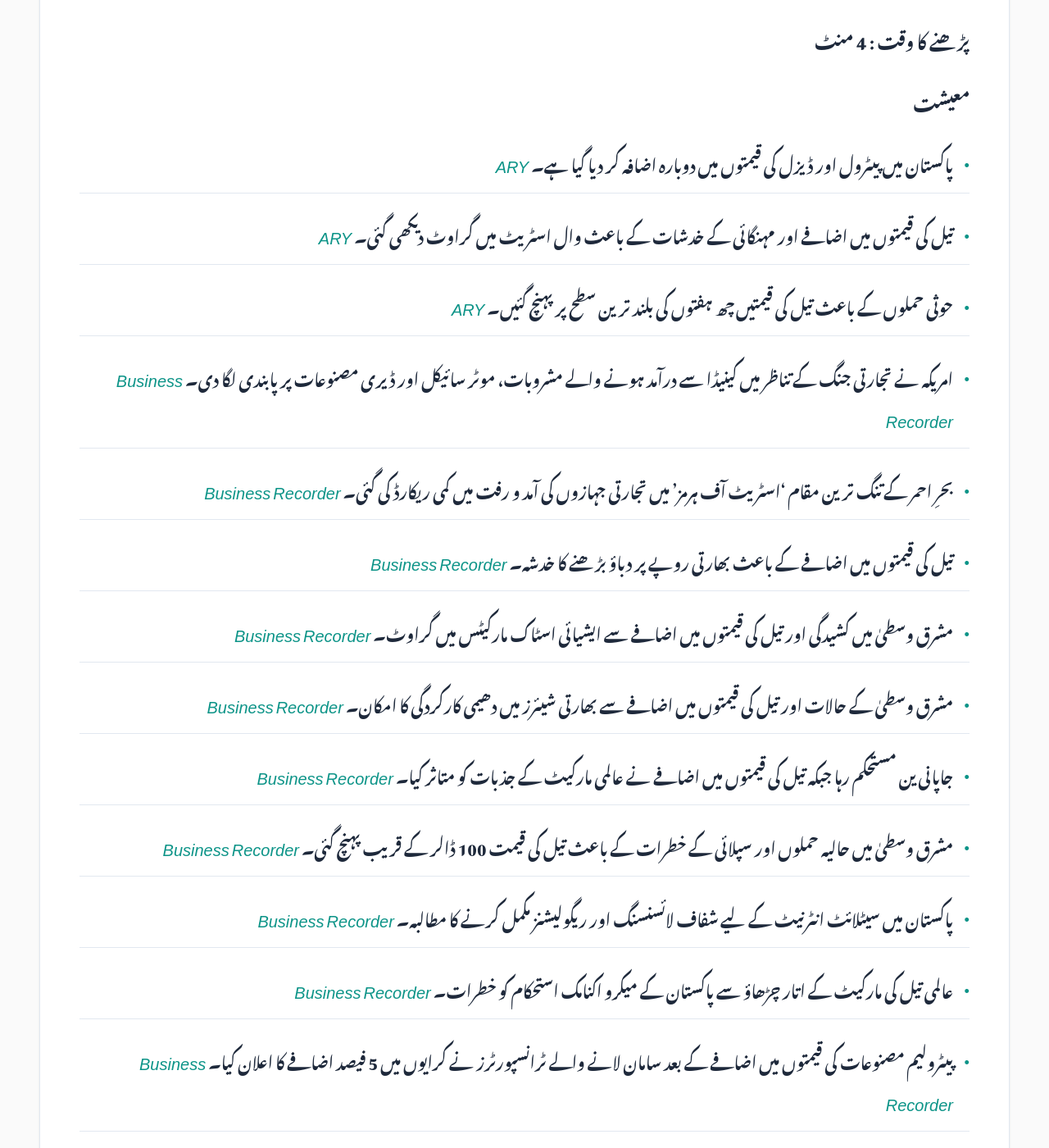
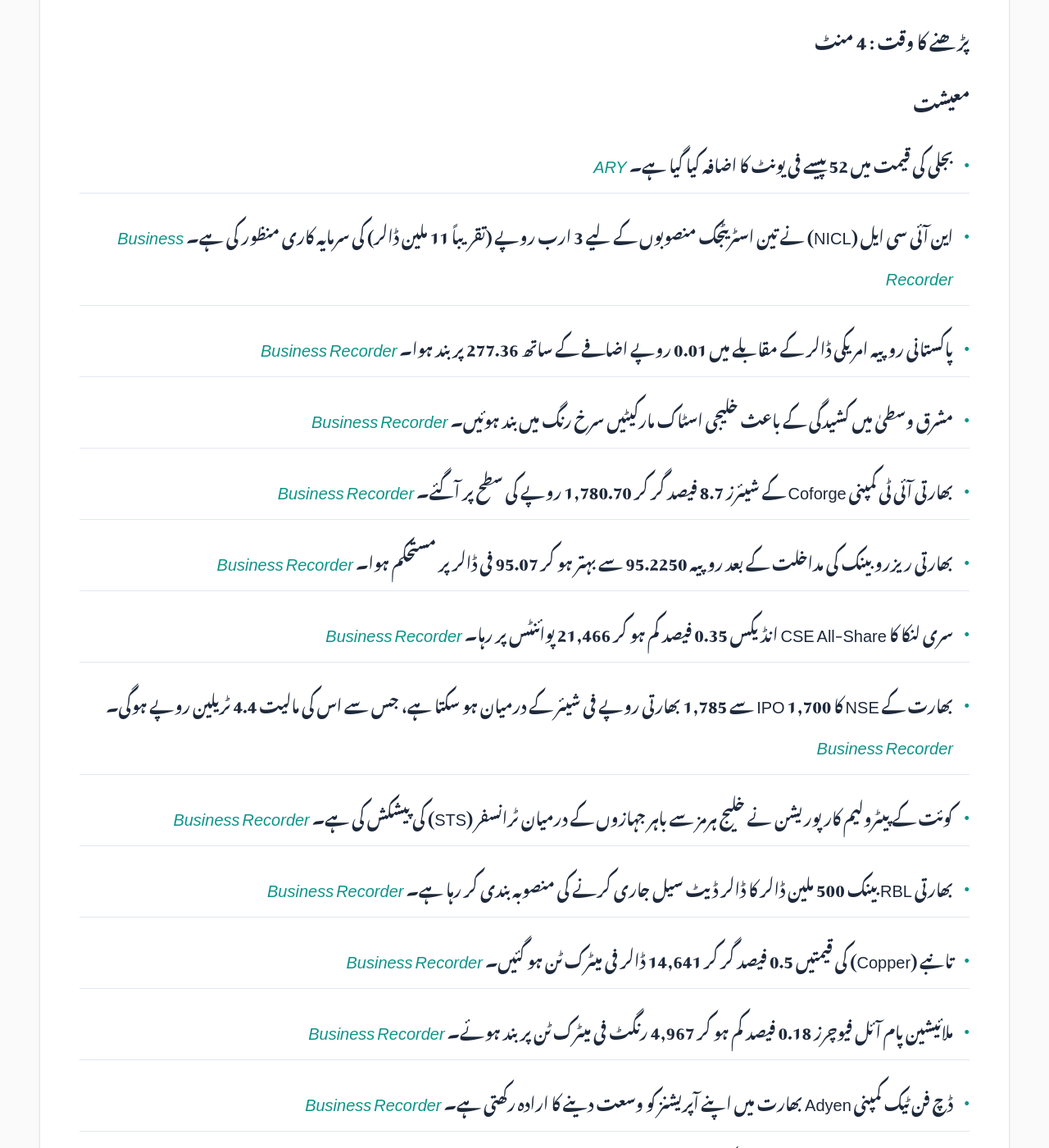
Before and after one commit to zsubzwary/news, a Jekyll site: the page built from ur/index.md, in a window 1280 px wide and 1400 px high, scrolled down 441 px. Shown: the whole window at 82% size. Built offline with Jekyll 4.4.1, drawn with Linux system fonts in a browser that asks for light colours; some web fonts are replaced; comment, search, counter and statistics services are not loaded; some of the changed text lies outside the part shown.

Commit message:
DateTime; 2026-09-09T16:10:58.730Z

```diff
--- a/ur/index.md
+++ b/ur/index.md
@@ -7,50 +7,48 @@ rtl: true
 
 پاکستان کی تازہ خبروں کا خلاصہ
 
- &lrm; 09-Sep-2026 09:10PKT
+ &lrm; 09-Sep-2026 21:10PKT
 
 پڑھنے کا وقت : 4 منٹ
 
 ### معیشت
-- پاکستان میں پیٹرول اور ڈیزل کی قیمتوں میں دوبارہ اضافہ کر دیا گیا ہے۔ *[ARY](https://arynews.tv/petrol-diesel-prices-hiked-again-in-pakistan)*
-- تیل کی قیمتوں میں اضافے اور مہنگائی کے خدشات کے باعث وال اسٹریٹ میں گراوٹ دیکھی گئی۔ *[ARY](https://arynews.tv/wall-st-slips-as-steep-oil-prices-stoke-inflation-concerns-ahead-of-cpi)*
-- حوثی حملوں کے باعث تیل کی قیمتیں چھ ہفتوں کی بلند ترین سطح پر پہنچ گئیں۔ *[ARY](https://arynews.tv/oil-rises-to-six-week-high-following-houthi-attack-on-saudi-sites)*
-- امریکہ نے تجارتی جنگ کے تناظر میں کینیڈا سے درآمد ہونے والے مشروبات، موٹر سائیکل اور ڈیری مصنوعات پر پابندی لگا دی۔ *[Business Recorder](https://www.brecorder.com/news/40438612/us-to-ban-canadian-motorcycle-dairy-alcohol-imports-as-trade-war-sizzles)*
-- بحرِ احمر کے تنگ ترین مقام 'اسٹریٹ آف ہرمز' میں تجارتی جہازوں کی آمد و رفت میں کمی ریکارڈ کی گئی۔ *[Business Recorder](https://www.brecorder.com/news/40438611/shipping-traffic-via-strait-of-hormuz-stays-below-10-day-average-data-shows)*
-- تیل کی قیمتوں میں اضافے کے باعث بھارتی روپے پر دباؤ بڑھنے کا خدشہ۔ *[Business Recorder](https://www.brecorder.com/news/40438610/indian-rupee-under-pressure-with-brent-near-100-testing-rbi-defence)*
-- مشرق وسطیٰ میں کشیدگی اور تیل کی قیمتوں میں اضافے سے ایشیائی اسٹاک مارکیٹس میں گراوٹ۔ *[Business Recorder](https://www.brecorder.com/news/40438609/oil-heads-for-100-asia-stocks-subdued-as-middle-east-tensions-escalate)*
-- مشرق وسطیٰ کے حالات اور تیل کی قیمتوں میں اضافے سے بھارتی شیئرز میں دھیمی کارکردگی کا امکان۔ *[Business Recorder](https://www.brecorder.com/news/40438608/indian-shares-eye-muted-start-as-oil-climbs-on-intensifying-mideast-tensions)*
-- جاپانی ین مستحکم رہا جبکہ تیل کی قیمتوں میں اضافے نے عالمی مارکیٹ کے جذبات کو متاثر کیا۔ *[Business Recorder](https://www.brecorder.com/news/40438607/yen-stands-tall-as-dollar-wobbles-oils-run-towards-100-chills-sentiment)*
-- مشرق وسطیٰ میں حالیہ حملوں اور سپلائی کے خطرات کے باعث تیل کی قیمت 100 ڈالر کے قریب پہنچ گئی۔ *[Business Recorder](https://www.brecorder.com/news/40438606/oil-nears-100-as-fresh-middle-east-strikes-raise-supply-risks)*
-- پاکستان میں سیٹلائٹ انٹرنیٹ کے لیے شفاف لائسنسنگ اور ریگولیشنز مکمل کرنے کا مطالبہ۔ *[Business Recorder](https://www.brecorder.com/news/40438600/mian-zahid-urges-govt-to-complete-satellite-internet-regulations)*
-- عالمی تیل کی مارکیٹ کے اتار چڑھاؤ سے پاکستان کے میکرو اکنامک استحکام کو خطرات۔ *[Business Recorder](https://www.brecorder.com/news/40438513/rising-pressures-on-macroeconomic-stability-highlighted)*
-- پیٹرولیم مصنوعات کی قیمتوں میں اضافے کے بعد سامان لانے والے ٹرانسپورٹرز نے کرایوں میں 5 فیصد اضافے کا اعلان کیا۔ *[Business Recorder](https://www.brecorder.com/news/40438514/goods-transporters-announce-5pc-increase-in-fares)*
-- بینک آف پنجاب کے شیئر ہولڈرز نے حکومت پنجاب کی جانب سے 30 ارب روپے کی سرمایہ کاری کی منظوری دے دی۔ *[Business Recorder](https://www.brecorder.com/news/40438515/bop-shareholders-approve-rs30bn-equity-injection-by-punjab-govt)*
+- بجلی کی قیمت میں 52 پیسے فی یونٹ کا اضافہ کیا گیا ہے۔ *[ARY](https://arynews.tv/electricity-price-hiked-by-52-paisas-per-unit)*
+- این آئی سی ایل (NICL) نے تین اسٹریٹجک منصوبوں کے لیے 3 ارب روپے (تقریباً 11 ملین ڈالر) کی سرمایہ کاری منظور کی ہے۔ *[Business Recorder](https://www.brecorder.com/news/40438662/nicl-to-invest-11mn-for-expansion-hub-relocation)*
+- پاکستانی روپیہ امریکی ڈالر کے مقابلے میں 0.01 روپے اضافے کے ساتھ 277.36 پر بند ہوا۔ *[Business Recorder](https://www.brecorder.com/news/40438656/intra-day-update-rupee-records-gain-against-us-dollar)*
+- مشرق وسطیٰ میں کشیدگی کے باعث خلیجی اسٹاک مارکیٹیں سرخ رنگ میں بند ہوئیں۔ *[Business Recorder](https://www.brecorder.com/news/40438674/most-gulf-bourses-in-red-as-middle-east-conflict-escalates)*
+- بھارتی آئی ٹی کمپنی Coforge کے شیئرز 8.7 فیصد گر کر 1,780.70 روپے کی سطح پر آگئے۔ *[Business Recorder](https://www.brecorder.com/news/40438673/indias-coforge-slides-nearly-9-as-chairman-quits-over-board-evaluation-concerns)*
+- بھارتی ریزرو بینک کی مداخلت کے بعد روپیہ 95.2250 سے بہتر ہو کر 95.07 فی ڈالر پر مستحکم ہوا۔ *[Business Recorder](https://www.brecorder.com/news/40438672/india-central-bank-likely-steps-in-to-stem-indian-rupees-oil-outflow-driven-fall-traders-say)*
+- سری لنکا کا CSE All-Share انڈیکس 0.35 فیصد کم ہو کر 21,466 پوائنٹس پر رہا۔ *[Business Recorder](https://www.brecorder.com/news/40438670/utilities-industrials-drag-sri-lankan-shares-lower)*
+- بھارت کے NSE کا IPO 1,700 سے 1,785 بھارتی روپے فی شیئر کے درمیان ہو سکتا ہے، جس سے اس کی مالیت 4.4 ٹریلین روپے ہوگی۔ *[Business Recorder](https://www.brecorder.com/news/40438665/nse-likely-to-price-ipo-at-1700-1785-indian-rupees-per-share-source-says)*
+- کوئت کے پیٹرولیم کارپوریشن نے خلیج ہرمز سے باہر جہازوں کے درمیان ٹرانسفر (STS) کی پیشکش کی ہے۔ *[Business Recorder](https://www.brecorder.com/news/40438663/kuwait-petroleum-offering-ship-to-ship-transfers-outside-hormuz-to-buyers-official-says)*
+- بھارتی RBL بینک 500 ملین ڈالر کا ڈالر ڈیٹ سیل جاری کرنے کی منصوبہ بندی کر رہا ہے۔ *[Business Recorder](https://www.brecorder.com/news/40438660/rbl-bank-set-for-debut-dollar-debt-sale-eyes-5-year-funding-bankers-say)*
+- تانبے (Copper) کی قیمتیں 0.5 فیصد گر کر 14,641 ڈالر فی میٹرک ٹن ہو گئیں۔ *[Business Recorder](https://www.brecorder.com/news/40438659/copper-slips-from-record-highs-on-middle-east-worries)*
+- ملائیشین پام آئل فیوچرز 0.18 فیصد کم ہو کر 4,967 رنگٹ فی میٹرک ٹن پر بند ہوئے۔ *[Business Recorder](https://www.brecorder.com/news/40438657/palm-slips-for-second-session-as-profit-taking-weighs)*
+- ڈچ فن ٹیک کمپنی Adyen بھارت میں اپنے آپریشنز کو وسعت دینے کا ارادہ رکھتی ہے۔ *[Business Recorder](https://www.brecorder.com/news/40438655/dutch-fintech-adyen-sees-long-term-india-opportunity-plans-local-expansion)*
+- ML-1 پروجیکٹ کا ڈیزائن اکتوبر تک مکمل کرنے کا اے ڈی بی (ADB) نے اعادہ کیا۔ *[ARY](https://arynews.tv/ml-1-project-design-to-be-completed-by-october-adb-reaffirms)*
 
 ### سائنس اور ٹیکنالوجی
-- سندھ میں موسمیاتی تبدیلیوں سے نمٹنے کے لیے سیٹلائٹ ٹیکنالوجی کے استعمال پر زور دیا گیا۔ *[Business Recorder](https://www.brecorder.com/news/40438604/climate-resilience-in-sindh-symposium-highlights-use-of-satellite-tech)*
+- ایپل کے نئے سی ای او جان ٹرنس کے دورانیے میں کمپنی کے پہلے فولڈنگ آئی فون کے لانچ کی توقع ہے۔ *[Business Recorder](https://www.brecorder.com/news/40438666/apple-expected-to-unveil-first-folding-phone-with-new-ceo-ternus-in-command)*
 
 ### سیاست
-- جماعت اسلامی کی جانب سے اسلام آباد مارچ کا امکان ظاہر کیا گیا ہے۔ *[ARY](https://arynews.tv/jamaat-e-islami-may-march-towards-islamabad-hafez-naeem-says)*
+- این پی پی (ANP) پیٹرولیم لیوی کے خلاف جمعیت علماء کے احتجاج میں شامل ہوگی۔ *[ARY](https://arynews.tv/anp-to-join-ji-protests-over-petroleum-levy)*
+- پی ایم ایل ایف (PML-F) نے عارف خان ساقی کیس سے لاتعلقی کا اظہار کیا ہے، جبکہ علی گوہر شاہ پی پی پی میں شامل ہو گئے ہیں۔ *[ARY](https://arynews.tv/arif-khan-saqi-case-pml-f-distances-itself-from-incident-says-ali-gohar-shah-joined-ppp)*
+- پاکستان نے غیر قانونی اسرائیلی بستیوں کی مصنوعات پر برطانیہ کی پابندی کا خیر مقدم کیا ہے۔ *[Business Recorder](https://www.brecorder.com/news/40438671/pakistan-welcomes-uk-ban-on-illegal-israeli-settlement-goods)*
+- دفاع وزیر خواجہ محمد آصف کے مطابق مکہ دفاعی معاہدہ سعودی عرب پر جارحیت کی صورت میں فعال ہو سکتا ہے۔ *[Business Recorder](https://www.brecorder.com/news/40438667/makkah-defence-pact-may-become-operational-if-saudi-arabia-faces-aggression-asif)*
+- سربیا کے صدر ولک نے پارلیمنٹ تحلیل کر کے اگلے ماہ ضمنی انتخابات کا اعلان کر دیا ہے۔ *[Business Recorder](https://www.brecorder.com/news/40438661/serbias-president-vucic-dissolves-parliament-calls-snap-elections)*
 
-### قومی
-- پاکستان اور نیوزی لینڈ کے درمیان تعلیم اور مہارتوں کے شعبے میں تعاون کو مضبوط بنانے کا عہد۔ *[ARY](https://arynews.tv/pakistan-and-new-zealand-reaffirm-commitment-to-strengthen-education-and-skills-cooperation)*
-- دانیش اسکولوں کے نظم و نسق اور انتظامی امور کو بہتر بنانے کے اقدامات کا جائزہ لیا گیا۔ *[Business Recorder](https://www.brecorder.com/news/40438599/measures-to-strengthen-daanish-schools-governance-reviewed)*
-- اسکائی گارڈنز ہاؤسنگ اسکیم میں سرکاری اور جنگلاتی زمین کے قبضے کی تحقیقات کا حکم۔ *[Business Recorder](https://www.brecorder.com/news/40438601/sky-gardens-housing-scheme-nab-directed-to-probe-annexation-of-shamilaat-amp-forest-land)*
-- پی اے ای سی (PAEC) کے چیئرمین کا جوہری اور تابکاری کی حفاظت کے عالمی معیار پر عمل درآمد کا عزم۔ *[Business Recorder](https://www.brecorder.com/news/40438602/nuclear-radiation-safety-nuclear-security-paec-chief-reaffirms-commitment-to-international-standards)*
-- پنجاب کے صحت کے شعبے کو عالمی معیار کے مطابق بنانے اور چین کے ساتھ تعاون بڑھانے کا اعلان۔ *[Business Recorder](https://www.brecorder.com/news/40438603/punjabs-health-sector-being-aligned-with-global-standards-minister)*
-- اڈیالہ جیل کے قیدیوں کی نجی ہسپتالوں میں طبی معائنے کے حصول کے لیے قانونی چارہ جوئی۔ *[Business Recorder](https://www.brecorder.com/news/40438605/medical-facilities-three-adiala-jail-inmates-move-fcc-to-callenge-ihc-verdict)*
-- کراچی کے میئر کے دفتر میں آگ لگنے سے نقصان پہنچا لیکن کوئی جانی نقصان نہیں ہوا۔ *[Business Recorder](https://www.brecorder.com/news/40438512/fire-damages-mayors-office)*
+### ملکی
+- میر رضا قتل کیس میں ٹیسٹ فائر شیلز کی اصلیت پر سوالات اٹھائے جا رہے ہیں۔ *[ARY](https://arynews.tv/mir-raza-murder-case-questions-raised-over-authenticity-of-test-fire-shells)*
+- گل پلازہ آگ کیس میں عدالت نے JIT بنانے سے انکار کر دیا ہے، جبکہ دفاعی وکلاء نے پولیس پر سرکاری اداروں کو بچانے کا الزام لگایا ہے۔ *[ARY](https://arynews.tv/gul-plaza-fire-case-defense-accuses-police-of-shielding-govt-agencies-as-court-refuses-jit)*
+- سندھ حکومت نے شو روم گاڑیوں پر جرمانے میں نرمی کی ہے۔ *[ARY](https://arynews.tv/sindh-eases-penalties-on-showroom-cars)*
 
 ### بین الاقوامی
-- برطانیہ میں پروازوں کی بندش کے بعد ایئر ٹریفک کنٹرول کے نظام میں اصلاحات کا مطالبہ۔ *[ARY](https://arynews.tv/wizz-air-ryanair-call-for-nats-overhaul-after-uk-flight-disruption)*
-- سعودی عرب کی جانب سے حوثیوں کی جارحیت کے خلاف سخت وارننگ اور قومی مفادات کے دفاع کا عزم۔ *[ARY](https://arynews.tv/saudi-arabia-warns-houthi-aggression-draws-red-line-vows-to-defend-national-interests)*
-- برطانیہ کے بڑے ہوائی اڈوں پر ایئر ٹریفک کنٹرول کے مسائل سے پروازوں میں خلل پیدا ہوا۔ *[ARY](https://arynews.tv/air-traffic-control-issue-disrupts-departing-flights-at-major-uk-airports)*
-- یوکرین کا اتحادیوں سے پیٹریاٹ میزائلوں کی فراہمی کا مطالبہ۔ *[Business Recorder](https://www.brecorder.com/news/40438613/ukraine-contracting-around-1000-patriot-missiles-from-allies-defence-chief-says)*
+- سعودی عرب نے پرائیویٹ سیکٹر کے لیے قومی دن کی چھٹی کا اعلان کیا ہے۔ *[ARY](https://arynews.tv/saudi-arabia-announces-national-day-holiday-for-private-sector)*
+- حوثی حملوں کے ایک دن بعد سعودی عرب نے اپنے جنوبی شہر میں الرٹ ختم کر دیا ہے۔ *[ARY](https://arynews.tv/saudi-arabia-lifts-alert-in-southern-city-a-day-after-houthi-strikes)*
 
 ### صحت
-- پھیپھڑوں کے کینسر کے مریضوں کی زندگی بچانے کے لیے نئی علاج کی ترکیب کے فوائد۔ *[ARY](https://arynews.tv/imfinzi-imdelltra-combo-helps-lung-cancer-patients-live-longer)*
+- پنجاب حکومت نے 'گلائیکوسٹنگ' (Glycosting) انجکشن کے ایک مخصوص بیچ کے لیے استعمال روکنے کا الرٹ جاری کیا ہے۔ *[ARY](https://arynews.tv/punjab-issues-stoppage-alert-for-a-batch-of-glycosting-injection)*
+- بھارتی فوڈ انڈسٹری نے سپریم کورٹ میں پیکجنگ پر وارننگ لیبلز کے حوالے سے قانونی اعتراض دائر کیا ہے۔ *[Business Recorder](https://www.brecorder.com/news/40438668/food-industry-in-india-calls-for-review-of-warning-label-thresholds)*
 
 ### دیگر
-- فٹ بال اسٹار بنزما کا عمرہ ادا کرنا اور مکہ سے تصاویر شیئر کرنا۔ *[ARY](https://arynews.tv/benzema-performs-umrah-shares-photos-from-makkah)*
-- کراچی میں ڈولس اینڈ گبا نا کے نئے پرفیوم کی خصوصی لانچ۔ *[Business Recorder](https://www.brecorder.com/news/40438511/your-devotion-eau-de-parfum-intense-launched-in-karachi)*
+- ٹورنٹو انٹرنیشنل فلم فیسٹیول اپنی 51 ویں ایڈیشن میں تقریباً 300 فلموں کے ساتھ نوجوان سامعین کو متوجہ کرنے کا ہدف رکھتا ہے۔ *[Business Recorder](https://www.brecorder.com/news/40438675/toronto-international-film-festival-targets-younger-audience-with-independent-premieres)*
```
